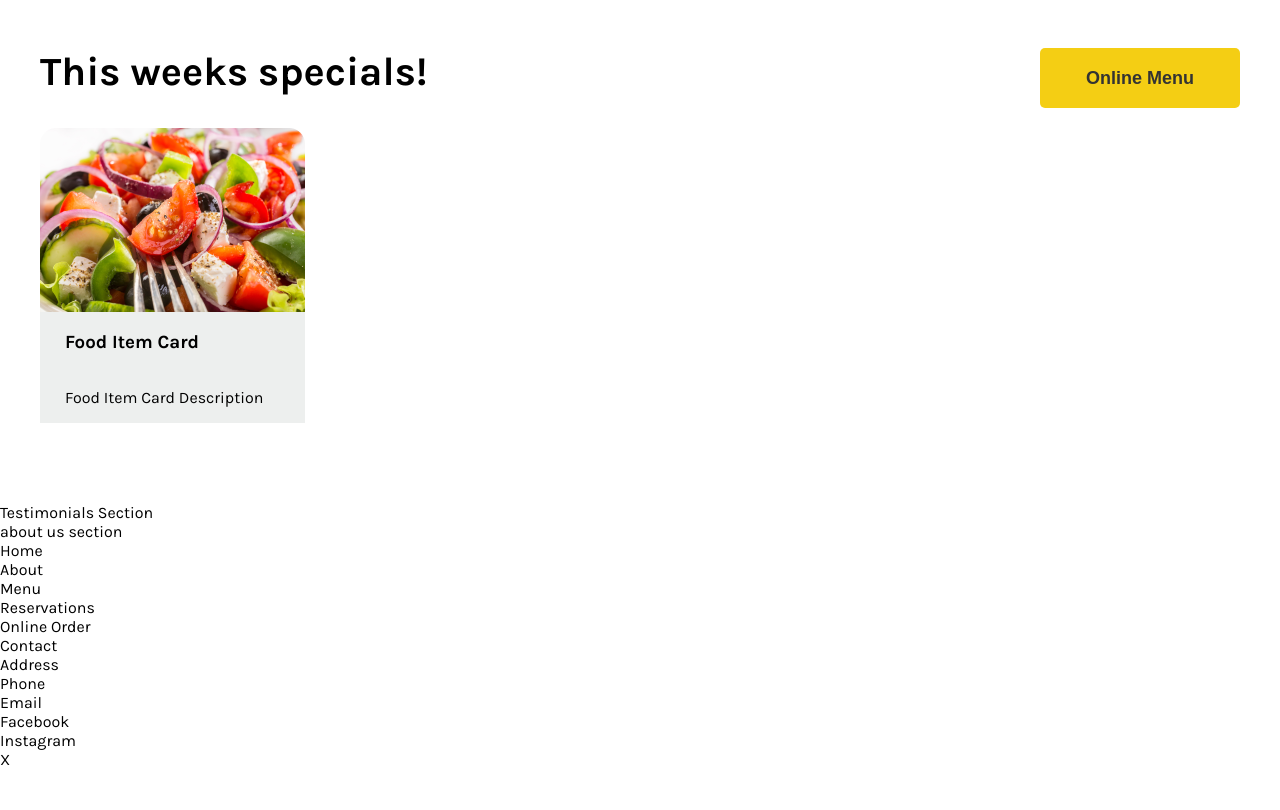
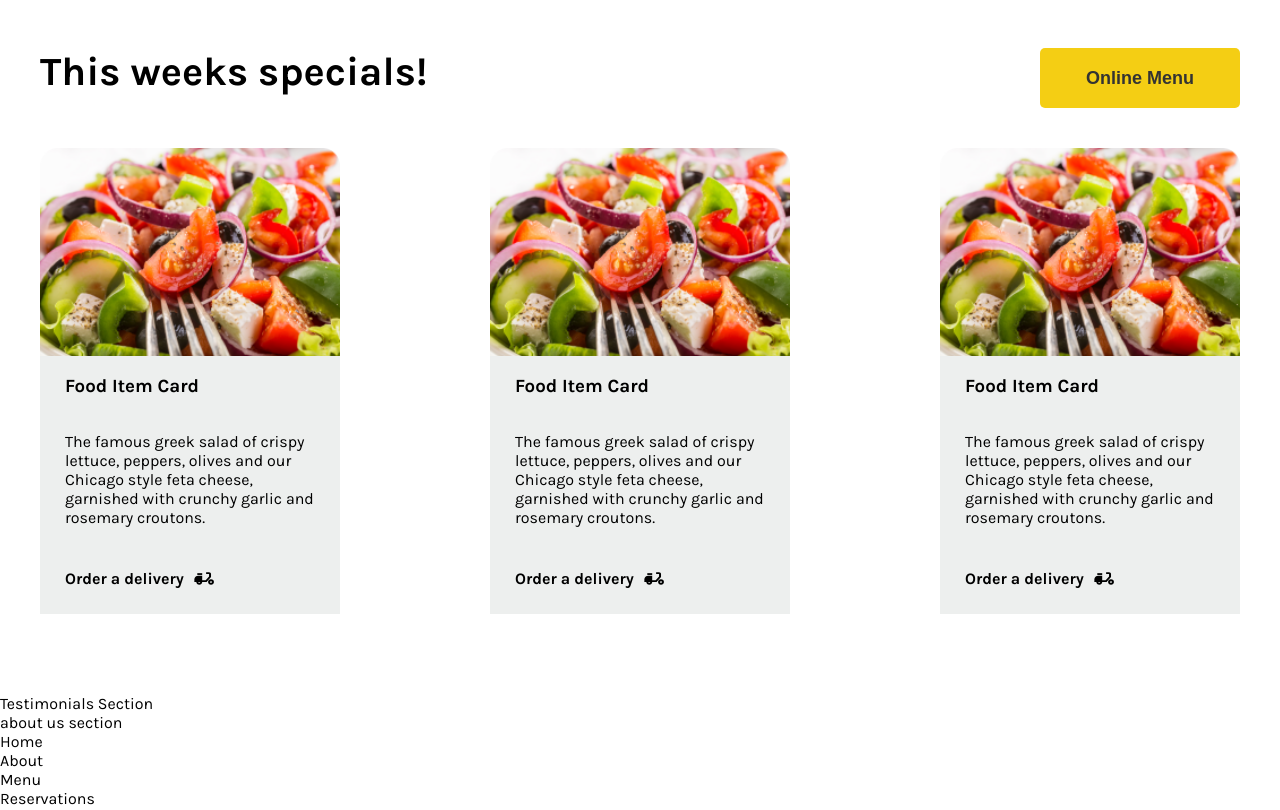
Before and after one commit to stevenjunio/coursera-capstone, a React (Create React App) app: page / in a window 1280 px wide. Shown: the part 520-1330 px from the top of the page. Before the commit the page ends 1289 px from the top, so only its background shows below. Built offline with nearby package versions, Linux system fonts and the light colour scheme.

Commit message:
Specials

```diff
--- a/src/components/FoodItemCard/FoodItemCard.js
+++ b/src/components/FoodItemCard/FoodItemCard.js
@@ -1,4 +1,6 @@
-import "./foodItemCard.css"
+import "./foodItemCard.css";
+
+
 
 export default function FoodItemCard() {
     return (
@@ -6,7 +8,15 @@ export default function FoodItemCard() {
             <img src="/images/greek-salad.png" alt="greek salad" />
             <div className="food-card-text-content">
                 <h3>Food Item Card</h3>
-                <p>Food Item Card Description</p>
+                <p>
+                    The famous greek salad of crispy lettuce, peppers, olives and our
+                    Chicago style feta cheese, garnished with crunchy garlic and rosemary
+                    croutons.{" "}
+                </p>
+                <div className="order-delivery-section">
+                    <p className="order-delivery">Order a delivery</p>
+                    <img width={20} src="/images/scooter-delivery.svg" alt="" />
+                </div>
             </div>
         </div>
     );
--- a/src/components/FoodItemCard/foodItemCard.css
+++ b/src/components/FoodItemCard/foodItemCard.css
@@ -3,6 +3,7 @@
   width: fit-content;
   display: flex;
   flex-direction: column;
+  max-width: 300px;
 }
 
 .food-card-text-content {
@@ -11,3 +12,13 @@
   padding: 0px 25px;
   background-color: var(--secondary-color-4);
 }
+.order-delivery {
+  font-weight: bold;
+}
+.order-delivery-section {
+  display: flex;
+  flex-direction: row;
+  gap: 10px;
+  justify-content: start;
+  padding: 10px 0px;
+}
--- a/src/components/RestaurantSpecials/RestaurantSpecials.js
+++ b/src/components/RestaurantSpecials/RestaurantSpecials.js
@@ -1,5 +1,26 @@
 import FoodItemCard from "../FoodItemCard/FoodItemCard";
 import "./restaurantSpecials.css";
+
+
+const specials = [{
+    name: "Greek Salad",
+    description: "The famous greek salad of crispy lettuce, peppers, olives and our Chicago style feta cheese, garnished with crunchy garlic and rosemary croutons.",
+    image: "/images/greek-salad.png",
+    price: 12.99,
+},
+{
+    name: "Brushetta",
+    description: "Our Bruschetta is made from grilled bread that has been smeared with garlic and seasoned with salt and olive oil.",
+    image: "/images/bruschetta.png",
+    price: 5.99,
+},
+{
+    name: "Lemon Dessert",
+    description: "This comes straight from grandma’s recipe book, every last ingredient has been sourced and is as authentic as can be imagined.",
+    image: "/images/lemon-dessert.png",
+    price: 5.00,
+}
+]
 
 export default function RestaurantSpecials() {
     return (
@@ -8,7 +29,16 @@ export default function RestaurantSpecials() {
                 <h2 className="specials-header-text">This weeks specials!</h2>
                 <button className="cta-btn online-menu-btn">Online Menu</button>
             </div>
-            <FoodItemCard />
+            <div className="specials-cards">
+                {specials.map((special, index) => (
+                    <FoodItemCard
+                        key={index}
+                        name={special.name}
+                        description={special.description}
+                        image={special.image}
+                        price={special.price}
+                    />
+                ))}</div>
         </section>
     );
 }
--- a/src/components/RestaurantSpecials/restaurantSpecials.css
+++ b/src/components/RestaurantSpecials/restaurantSpecials.css
@@ -29,3 +29,18 @@
 .online-menu-btn {
   margin-top: 0px;
 }
+.specials-cards {
+  display: flex;
+  flex-direction: row;
+  gap: 20px;
+  justify-content: space-between;
+  padding-top: 20px;
+  overflow-x: auto;
+}
+
+@media (max-width: 768px) {
+  .specials-header {
+    flex-direction: column;
+    align-items: center;
+  }
+}
```
Also changed, not shown: public/images/scooter-delivery.svg (added).
